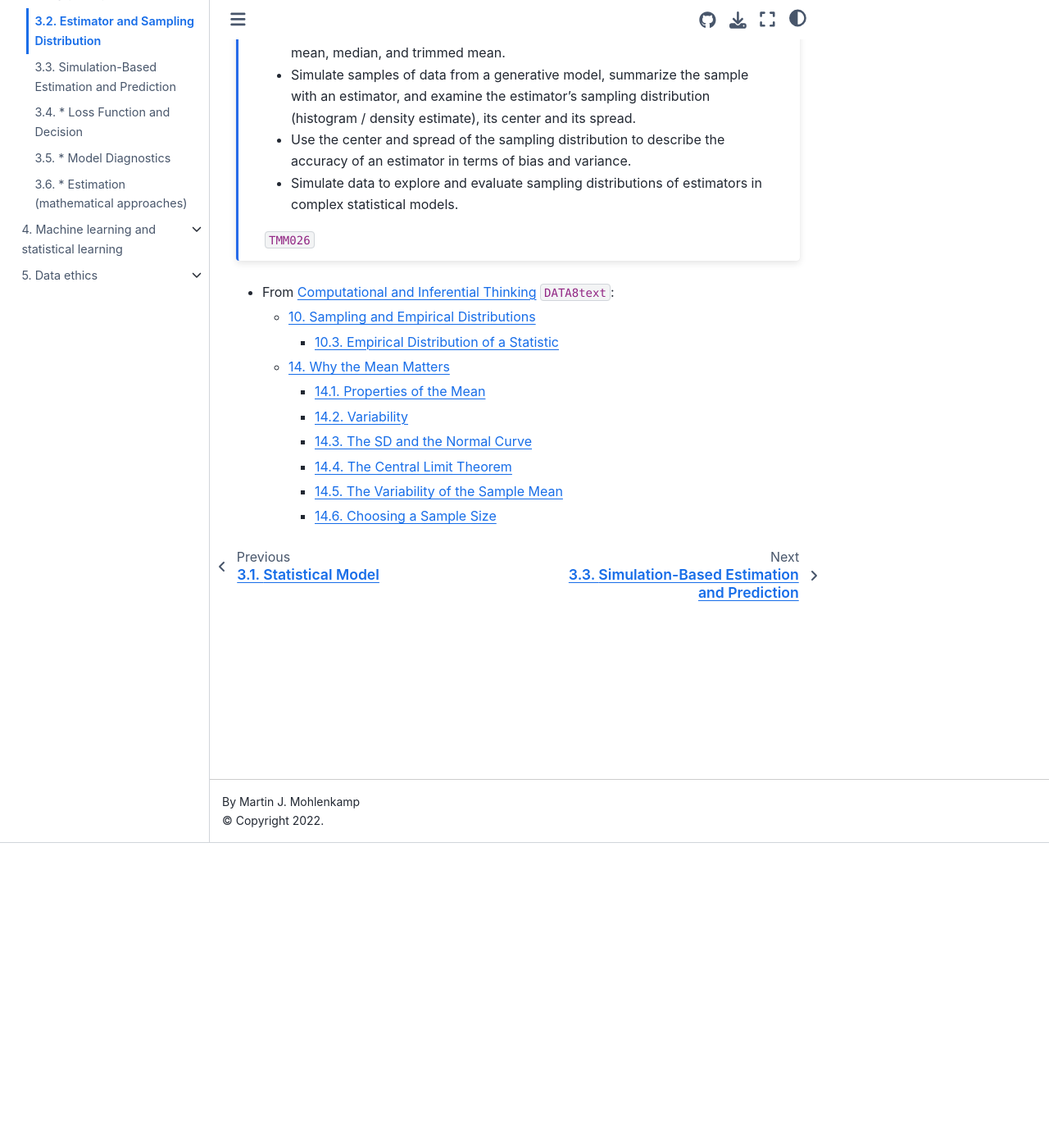
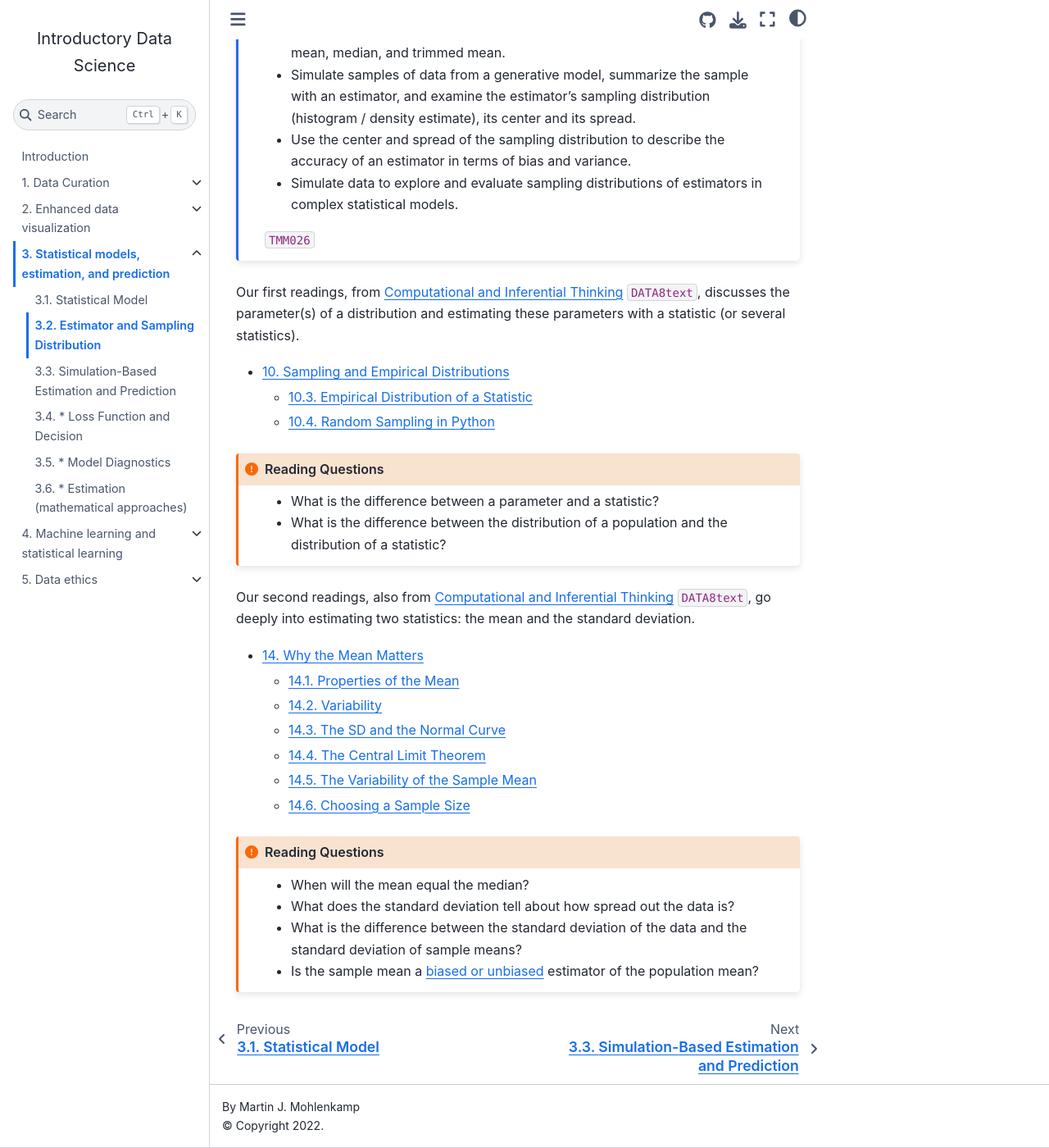
Before and after one commit to data-ohio/introductory-data-science, a Jupyter Book: the page built from 3/2/3_2_estimator.md, in a window 1280 px wide and 1400 px high, scrolled down 372 px. Shown: the whole window at 82% size. Built offline with Jupyter Book 1.0.4 settings and Sphinx 7.4.7 and the Sphinx Book theme 1.1.4, drawn with Linux system fonts in a browser that asks for light colours; pages that are not in the unit, such as notebooks, are missing from menus; cross-references to code outside the pages are shown as plain code.

````diff
--- a/3/2/3_2_estimator.md
+++ b/3/2/3_2_estimator.md
@@ -14,13 +14,31 @@ Students will be able to estimate the parameters of a model, use simulation meth
 
 {cite}`TMM026`
 ```
-* From [Computational and Inferential Thinking](https://inferentialthinking.com/chapters/intro.html) {cite}`DATA8text`:
-  - [10. Sampling and Empirical Distributions](https://inferentialthinking.com/chapters/10/Sampling_and_Empirical_Distributions.html)
-    * [10.3. Empirical Distribution of a Statistic](https://inferentialthinking.com/chapters/10/3/Empirical_Distribution_of_a_Statistic.html)
-  - [14. Why the Mean Matters](https://inferentialthinking.com/chapters/14/Why_the_Mean_Matters.html)
-    * [14.1. Properties of the Mean](https://inferentialthinking.com/chapters/14/1/Properties_of_the_Mean.html)
-    * [14.2. Variability](https://inferentialthinking.com/chapters/14/2/Variability.html)
-    * [14.3. The SD and the Normal Curve](https://inferentialthinking.com/chapters/14/3/SD_and_the_Normal_Curve.html)
-    * [14.4. The Central Limit Theorem](https://inferentialthinking.com/chapters/14/4/Central_Limit_Theorem.html)
-    * [14.5. The Variability of the Sample Mean](https://inferentialthinking.com/chapters/14/5/Variability_of_the_Sample_Mean.html)
-    * [14.6. Choosing a Sample Size](https://inferentialthinking.com/chapters/14/6/Choosing_a_Sample_Size.html)
+
+Our first readings, from [Computational and Inferential Thinking](https://inferentialthinking.com/chapters/intro.html) {cite}`DATA8text`, discusses the parameter(s) of a distribution and estimating these parameters with a statistic (or several statistics).
+* [10. Sampling and Empirical Distributions](https://inferentialthinking.com/chapters/10/Sampling_and_Empirical_Distributions.html)
+  * [10.3. Empirical Distribution of a Statistic](https://inferentialthinking.com/chapters/10/3/Empirical_Distribution_of_a_Statistic.html)
+  * [10.4. Random Sampling in Python](https://inferentialthinking.com/chapters/10/4/Random_Sampling_in_Python.html)
+
+```{admonition} Reading Questions
+:class: important
+* What is the difference between a parameter and a statistic?
+* What is the difference between the distribution of a population and the distribution of a statistic?
+```
+
+Our second readings, also from [Computational and Inferential Thinking](https://inferentialthinking.com/chapters/intro.html) {cite}`DATA8text`, go deeply into estimating two statistics: the mean and the standard deviation.
+* [14. Why the Mean Matters](https://inferentialthinking.com/chapters/14/Why_the_Mean_Matters.html)
+  * [14.1. Properties of the Mean](https://inferentialthinking.com/chapters/14/1/Properties_of_the_Mean.html)
+  * [14.2. Variability](https://inferentialthinking.com/chapters/14/2/Variability.html)
+  * [14.3. The SD and the Normal Curve](https://inferentialthinking.com/chapters/14/3/SD_and_the_Normal_Curve.html)
+  * [14.4. The Central Limit Theorem](https://inferentialthinking.com/chapters/14/4/Central_Limit_Theorem.html)
+  * [14.5. The Variability of the Sample Mean](https://inferentialthinking.com/chapters/14/5/Variability_of_the_Sample_Mean.html)
+  * [14.6. Choosing a Sample Size](https://inferentialthinking.com/chapters/14/6/Choosing_a_Sample_Size.html)
+
+```{admonition} Reading Questions
+:class: important
+* When will the mean equal the median?
+* What does the standard deviation tell about how spread out the data is?
+* What is the difference between the standard deviation of the data and the standard deviation of sample means?
+* Is the sample mean a [biased or unbiased](https://en.wikipedia.org/wiki/Bias_of_an_estimator) estimator of the population mean?
+```
````
